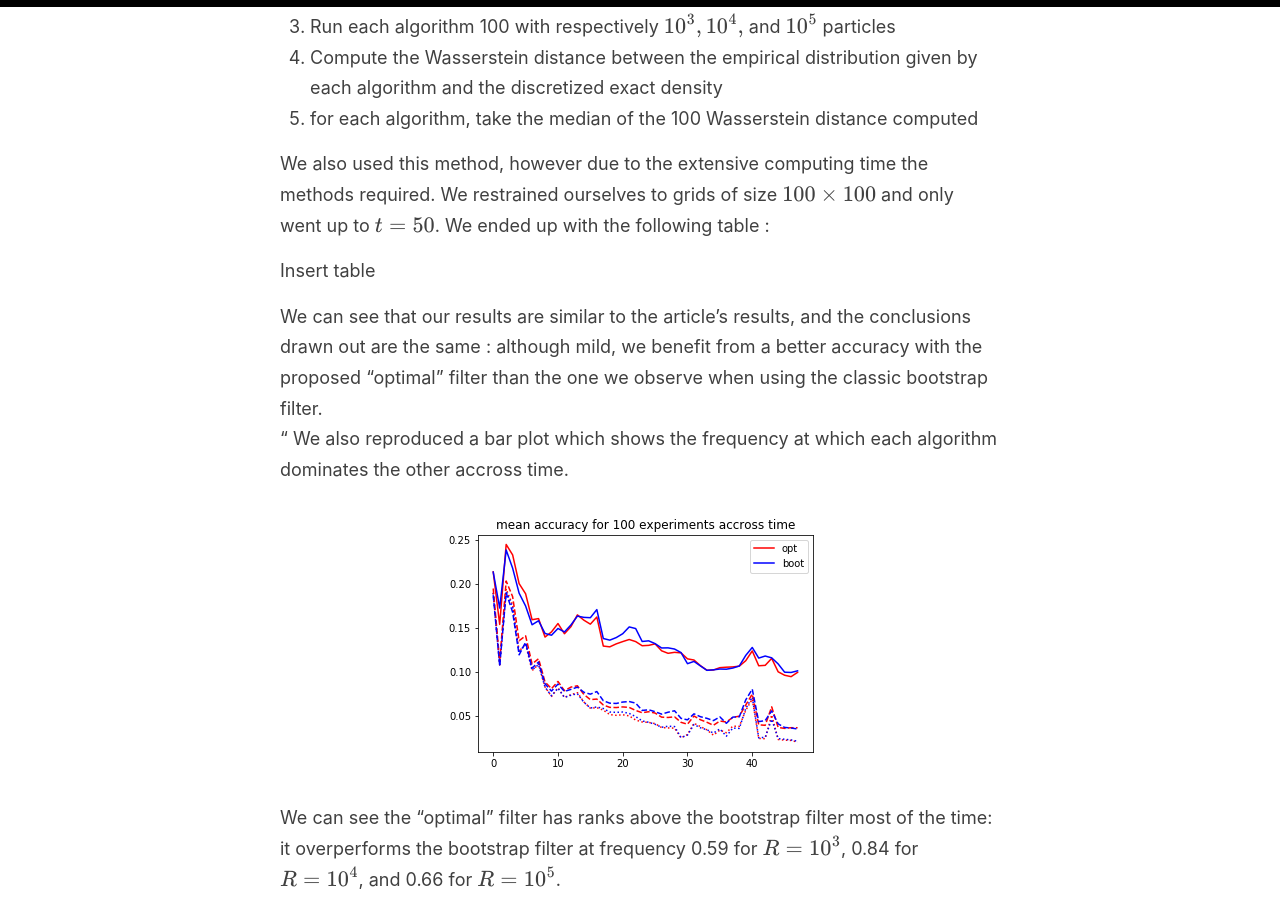
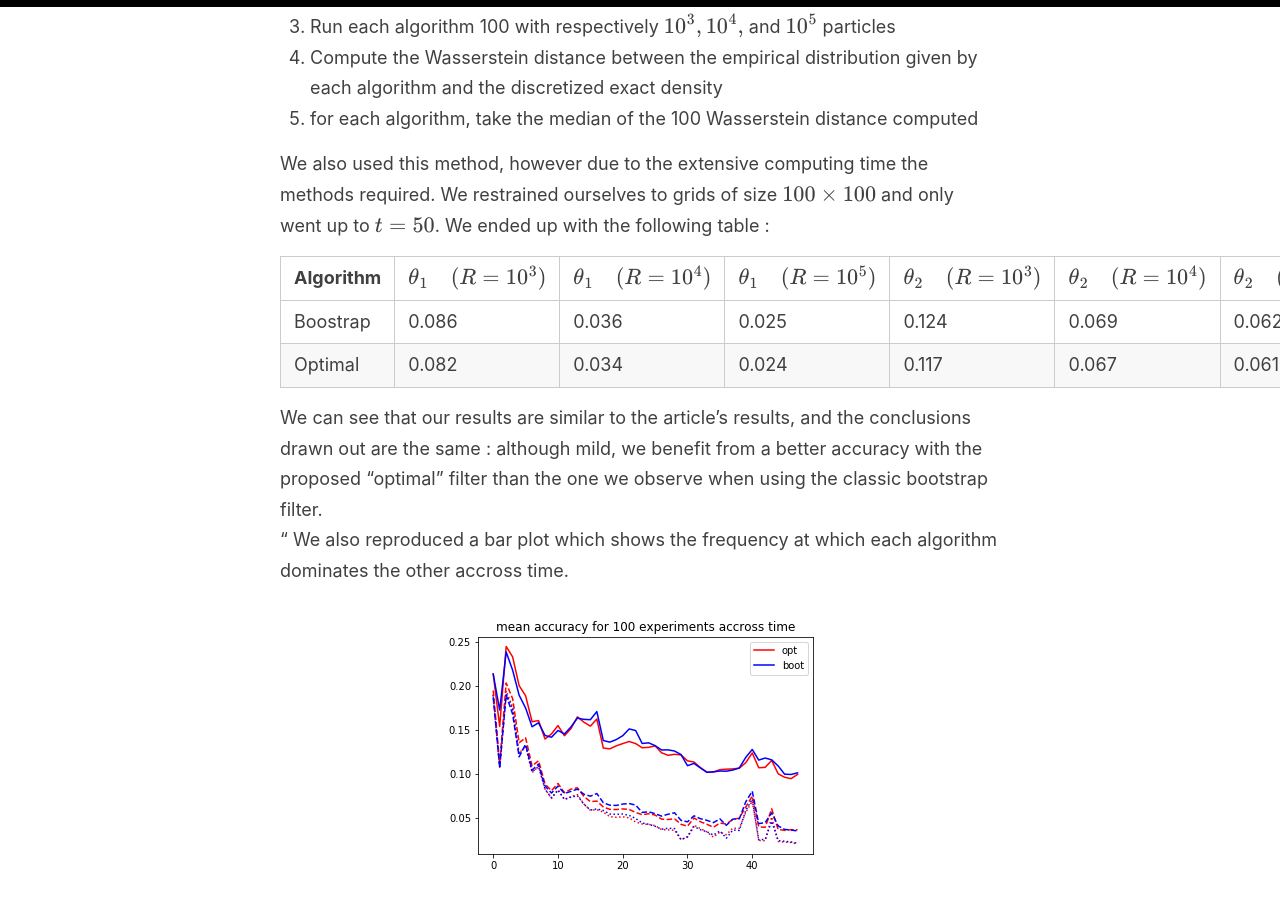
Before and after one commit to Zaltarba/blog, a Jekyll site: the page built from _posts/2023-07-09-HiddenMarkov.md, in a window 1280 px wide and 900 px high, scrolled down 7892 px. Built offline with Jekyll 4.4.1, drawn with Linux system fonts in a browser that asks for light colours; formulas are drawn with MathJax 3; some of the changed text lies outside the part shown.

Commit message:
Update 2023-07-09-HiddenMarkov.md

```diff
--- a/_posts/2023-07-09-HiddenMarkov.md
+++ b/_posts/2023-07-09-HiddenMarkov.md
@@ -174,7 +174,11 @@ In order to compare the accuracy of the algorithms, Fasano et al used the follow
 
 We also used this method, however due to the extensive computing time the methods required. We restrained ourselves to grids of size $100 \times 100$ and only went up to $t=50$. We ended up with the following table :
 
-Insert table
+| Algorithm | $\theta_1 \quad (R=10^3)$ | $\theta_1 \quad (R=10^4)$ | $\theta_1 \quad (R=10^5)$ | $\theta_2 \quad (R=10^3)$ | $\theta_2 \quad (R=10^4)$ | $\theta_2 \quad (R=10^5)$ |
+|-----------|----------------------------|----------------------------|----------------------------|----------------------------|----------------------------|----------------------------|
+| Boostrap  | 0.086                      | 0.036                      | 0.025                      | 0.124                      | 0.069                      | 0.062                      |
+| Optimal   | 0.082                      | 0.034                      | 0.024                      | 0.117                      | 0.067                      | 0.061                      |
+
 
 We can see that our results are similar to the article's results, and the conclusions drawn out are the same : although mild, we benefit from a better accuracy with the proposed "optimal" filter than the one we observe when using the classic bootstrap filter.
 "
@@ -192,7 +196,10 @@ We can see that the accuracy of both algorithms decreases with time (let it be n
 
 Finally, and because we are using Monte Carlo methods, we decided to take a look at the variance of our algrithms. We expected a smaller variance for the "optimal" algorithm. To look at the variance of the results, we simulated 100 runs with each algorithm and $10^3$ samples. We then assessed the median variance. We obtained the  following results :
 
-Insert table
+| Algorithm | Variance of `$\theta_1$` | Variance of `$\theta_2$` |
+|-----------|-------------------------|-------------------------|
+| Boostrap  | 0.00525312              | 0.00937037              |
+| Optimal   | 0.00380095              | 0.00727529              |
 
 As expected we have lower variance with the optimal algorithm than the boostrap algorithm. Moreover, we have a relatively small variance : $10^{-3}$ for all coefficients.
 
```
